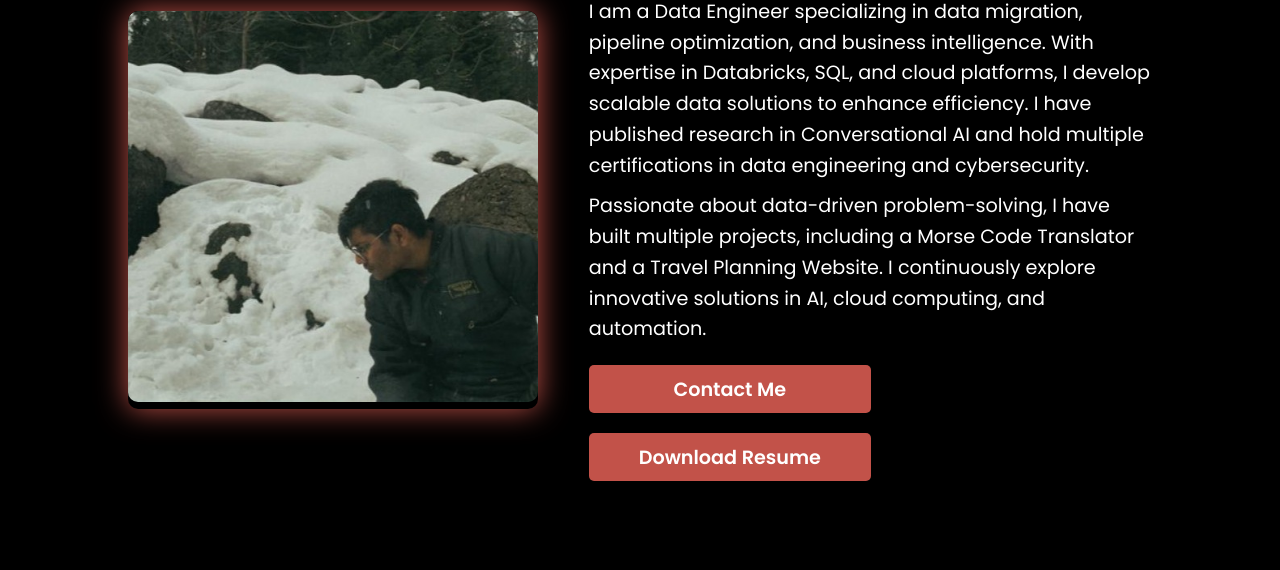
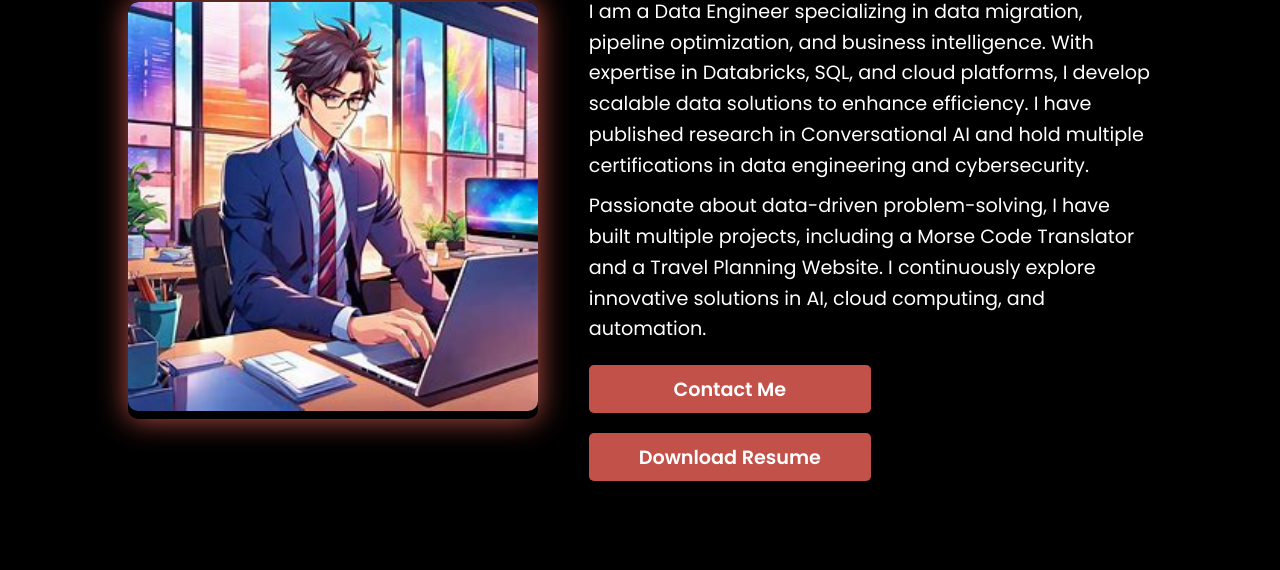
Before and after one commit to tejendra09/tejendra-portfolio, a plain HTML site: page about.html in a window 1280 px wide. Shown: the part 230-800 px from the top of the page. Drawn offline with nearby package versions, Linux system fonts and the light colour scheme.

Commit message:
picture changes

```diff
--- a/about.html
+++ b/about.html
@@ -39,7 +39,7 @@
     <section class="about-section">
         <div class="about-container">
             <div class="about-image" data-aos="zoom-in" data-aos-duration="2000">
-                <img src="images/11zon_cropped (3).jpeg" alt="Tejendra Chowdary">
+                <img src="images/OIP (2).jpeg" alt="Tejendra Chowdary">
             </div>
             <div class="about-content" data-aos="fade-left" data-aos-duration="2000">
                 <h1>About Me</h1>
```
Also changed, not shown: index.html (+1 -1 lines), images/11zon_cropped (3).jpeg (deleted), images/OIP (2).jpeg (added), images/page.jpeg (deleted), images/page.png (added).
